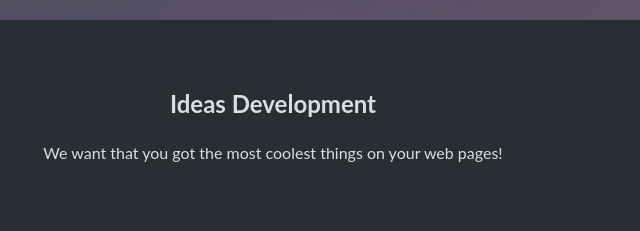
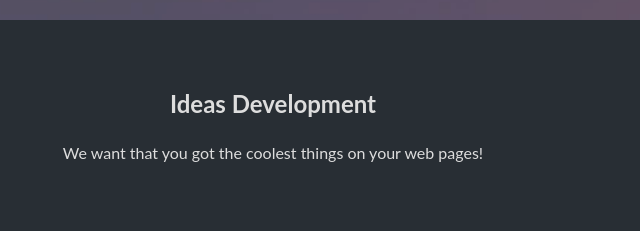
Before and after one commit to PipoLucido/Corasistem, a plain HTML site: page index.html in a window 1280 px wide. Shown: the part 780-1011 px from the top of the page, 367-1007 px from the left. Drawn offline with Linux system fonts and the light colour scheme.

Commit message:
Update index.html

```diff
--- a/index.html
+++ b/index.html
@@ -19,7 +19,7 @@
 
     <section class="section section-dark">
         <h2>Ideas Development</h2>
-        <p>We want that you got the most coolest things on your web pages!</p>
+        <p>We want that you got the coolest things on your web pages!</p>
     </section>
 
     <div class="img2">
```
